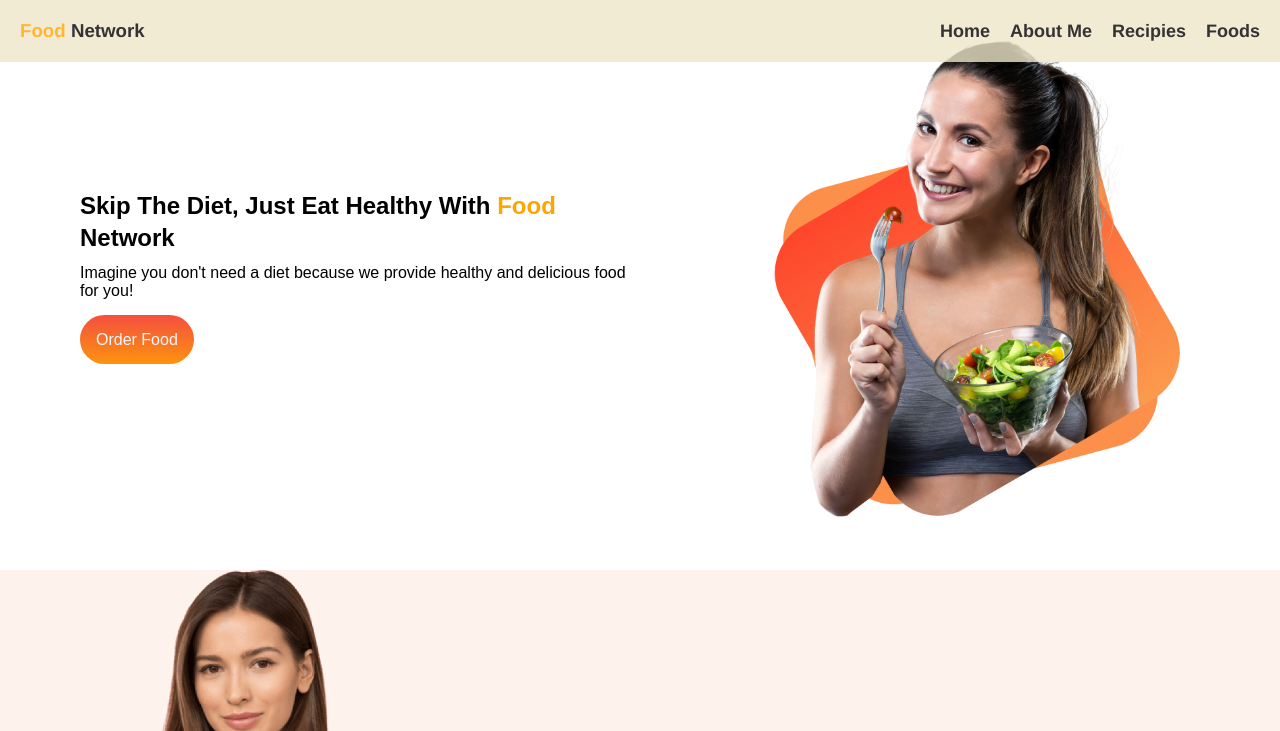
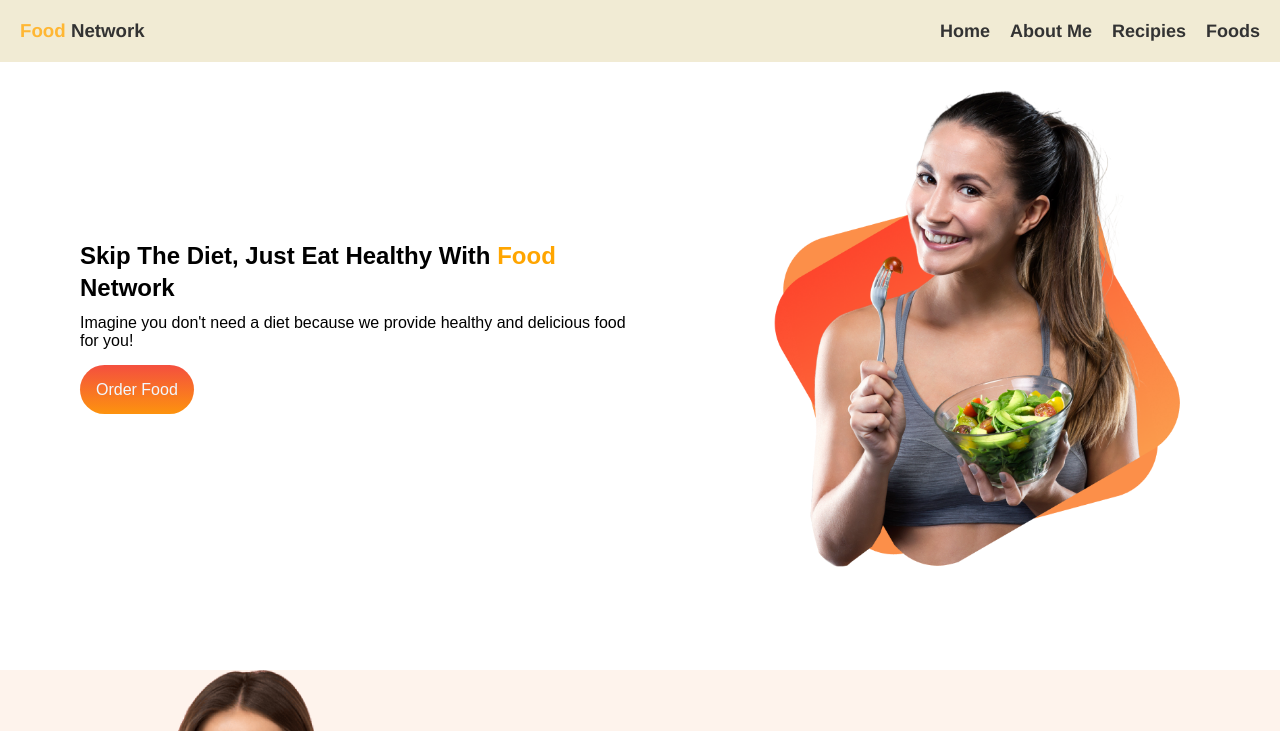
Before and after one commit to Etudiant-noir21/restaurant, a plain HTML site: page index.html in a window 1280 px wide. Shown: the top 731 px of the page. Drawn offline with Linux system fonts and the light colour scheme.

Commit message:
Update style.css

```diff
--- a/style.css
+++ b/style.css
@@ -41,7 +41,7 @@ header ul a:hover{
 }
       /* <<<<<<<<<<<<<<< la partie section >>>>>>> */
       section .first{
-        padding: 30px 80px;
+        padding: 80px 80px;
         display: flex;
         justify-content: space-between;
         align-items: center;
```
